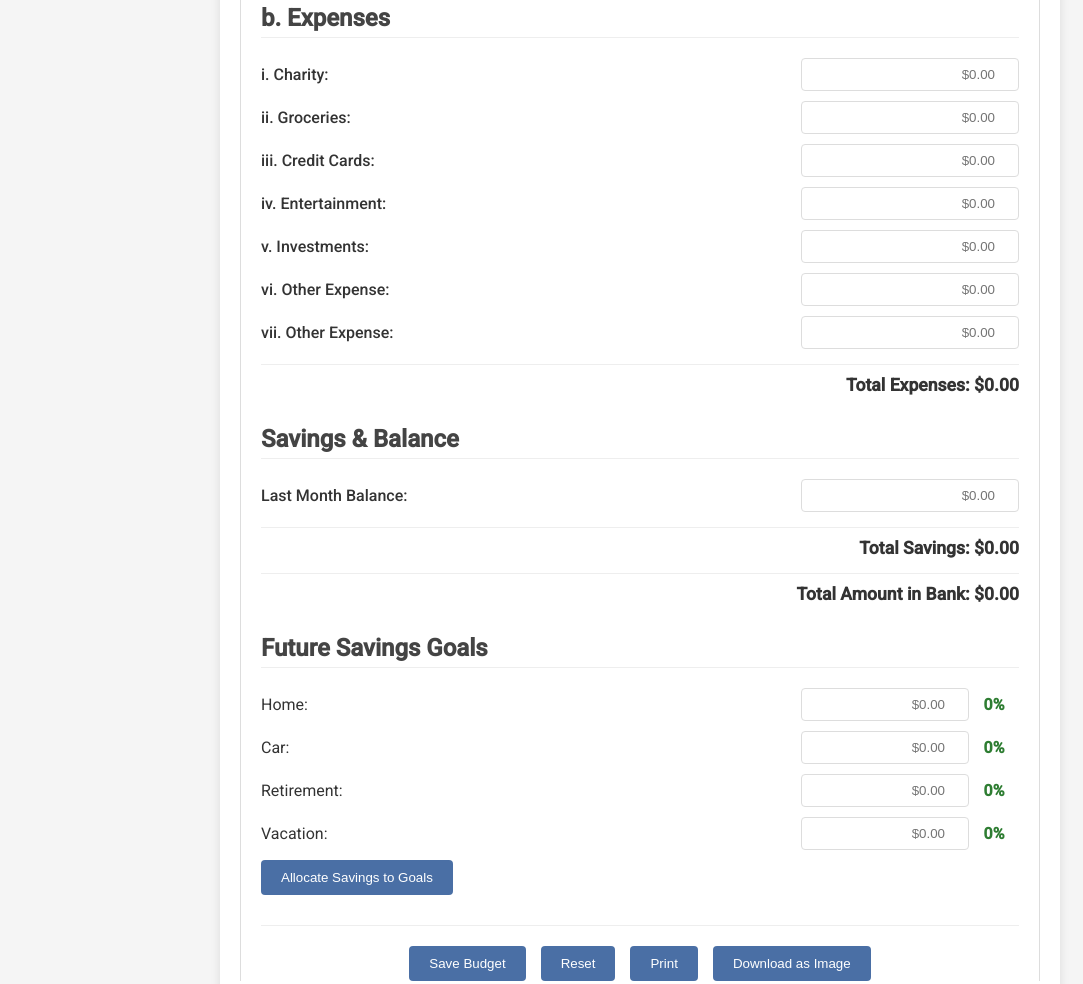
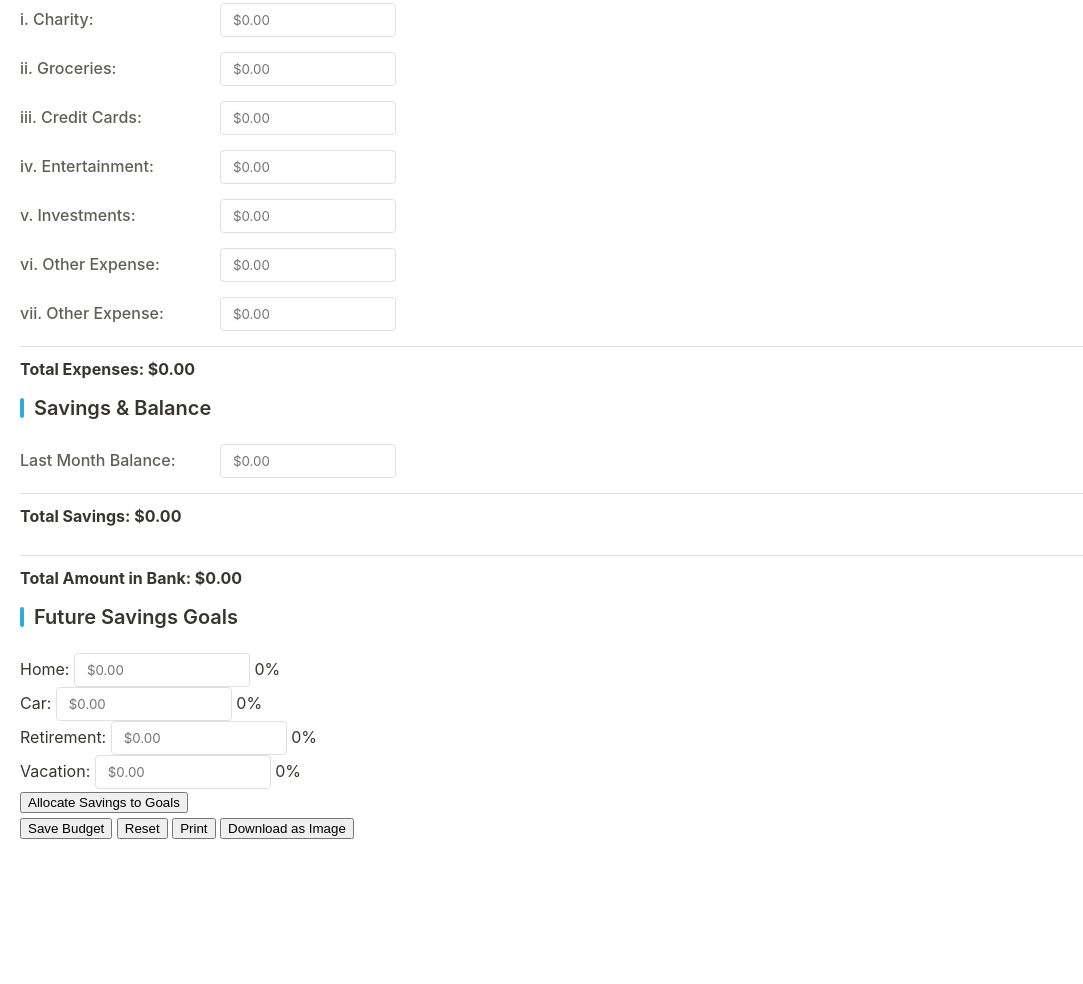
Before and after one commit to meghanakondamudi/budget-tracker, a plain HTML site: page index.html in a window 1280 px wide. Shown: the part 458-1442 px from the top of the page, without its empty margins (0-1083 px from the left). After the commit the page ends 1319 px from the top, so only its background shows below. Drawn offline with Linux system fonts and the light colour scheme.

Commit message:
Update style.css

```diff
--- a/style.css
+++ b/style.css
@@ -1,188 +1,208 @@
-body {
-    font-family: 'Roboto', sans-serif;
-    background-color: #f5f5f5;
-    padding: 20px;
-    color: #333;
+/* Modern Notion-inspired styling */
+:root {
+  --bg-color: #ffffff;
+  --primary-color: #37352f;
+  --secondary-color: #5f5e57;
+  --accent-color: #2eaadc;
+  --hover-color: #f5f5f5;
+  --border-color: #e0e0e0;
+  --card-bg: #f8f8f8;
+  --font-main: 'Inter', -apple-system, BlinkMacSystemFont, 'Segoe UI', Roboto, sans-serif;
+  --font-heading: 'Inter', -apple-system, BlinkMacSystemFont, 'Segoe UI', Roboto, sans-serif;
 }
 
-.paper {
-    background-color: white;
-    width: 90%;
-    max-width: 800px;
-    margin: 0 auto;
+/* Add Inter font from Google Fonts */
+@import url('https://fonts.googleapis.com/css2?family=Inter:wght@300;400;500;600;700&display=swap');
+
+body {
+  font-family: var(--font-main);
+  background-color: var(--bg-color);
+  color: var(--primary-color);
+  line-height: 1.6;
+  margin: 0;
   padding: 20px;
-    box-shadow: 0 0 10px rgba(0, 0, 0, 0.1);
-    position: relative;
   min-height: 100vh;
 }
 
-.margin {
-    border-left: 1px solid #ddd;
-    border-right: 1px solid #ddd;
-    padding: 0 20px;
-    min-height: 100vh;
+.container {
+  max-width: 900px;
+  margin: 0 auto;
+  padding: 30px;
+  background-color: var(--bg-color);
+  border-radius: 8px;
+  box-shadow: 0 2px 10px rgba(0, 0, 0, 0.05);
 }
 
-h1 {
-    text-align: center;
+.header {
   margin-bottom: 30px;
-    padding-bottom: 10px;
-    border-bottom: 1px solid #eee;
+  padding-bottom: 20px;
+  border-bottom: 1px solid var(--border-color);
 }
 
-.fancy-font {
-    font-family: 'Dancing Script', cursive;
-    font-size: 1.5em;
+.month-heading {
+  font-family: var(--font-heading);
+  font-weight: 600;
+  font-size: 28px;
+  color: var(--primary-color);
+  margin: 0 0 10px 0;
+}
+
+.month-input {
+  font-family: var(--font-heading);
+  font-weight: 600;
+  font-size: 28px;
+  color: var(--accent-color);
   border: none;
-    border-bottom: 1px dashed #aaa;
-    text-align: center;
-    width: 200px;
+  border-bottom: 2px solid var(--border-color);
+  padding: 5px 0;
+  width: 300px;
+  transition: all 0.2s ease;
+}
+
+.month-input:focus {
+  outline: none;
+  border-bottom-color: var(--accent-color);
+}
+
+.budget-section {
+  margin-bottom: 30px;
+  background-color: var(--card-bg);
+  padding: 20px;
+  border-radius: 6px;
+  transition: transform 0.2s ease;
+}
+
+.budget-section:hover {
+  transform: translateY(-2px);
 }
 
 h2 {
-    color: #444;
-    margin-top: 20px;
-    border-bottom: 1px solid #eee;
-    padding-bottom: 5px;
+  font-family: var(--font-heading);
+  font-weight: 600;
+  font-size: 20px;
+  color: var(--primary-color);
+  margin-top: 0;
+  margin-bottom: 20px;
+  display: flex;
+  align-items: center;
+}
+
+h2::before {
+  content: "";
+  display: inline-block;
+  width: 4px;
+  height: 20px;
+  background-color: var(--accent-color);
+  margin-right: 10px;
+  border-radius: 2px;
 }
 
 .input-group {
   display: flex;
-    justify-content: space-between;
-    margin: 10px 0;
   align-items: center;
+  margin-bottom: 15px;
 }
 
 .input-group label {
-    flex: 1;
+  width: 200px;
   font-weight: 500;
+  color: var(--secondary-color);
 }
 
-.input-group input {
-    flex: 1;
-    max-width: 200px;
-    padding: 8px;
-    border: 1px solid #ddd;
+.label-input {
+  font-family: var(--font-main);
+  border: none;
+  border-bottom: 1px dashed var(--border-color);
+  padding: 3px 5px;
+  width: 120px;
+  color: var(--secondary-color);
+}
+
+.label-input:focus {
+  outline: none;
+  border-bottom: 1px solid var(--accent-color);
+}
+
+input[type="number"] {
+  font-family: var(--font-main);
+  padding: 8px 12px;
+  border: 1px solid var(--border-color);
   border-radius: 4px;
-    text-align: right;
+  width: 150px;
+  transition: all 0.2s ease;
+}
+
+input[type="number"]:focus {
+  outline: none;
+  border-color: var(--accent-color);
+  box-shadow: 0 0 0 2px rgba(46, 170, 220, 0.2);
 }
 
 .total {
-    text-align: right;
-    margin: 15px 0;
-    padding-top: 10px;
-    border-top: 1px solid #eee;
+  font-weight: 600;
+  padding: 10px 0;
+  margin-top: 15px;
+  border-top: 1px solid var(--border-color);
 }
 
-.total strong {
-    font-size: 1.1em;
+.button-group {
+  display: flex;
+  gap: 10px;
+  margin-top: 20px;
 }
 
-.section {
-    margin-bottom: 30px;
+.button {
+  font-family: var(--font-heading);
+  font-weight: 500;
+  padding: 10px 20px;
+  background-color: white;
+  color: var(--accent-color);
+  border: 1px solid var(--accent-color);
+  border-radius: 4px;
+  cursor: pointer;
+  transition: all 0.2s ease;
 }
 
-.savings-goals {
-    margin-top: 15px;
+.button:hover {
+  background-color: var(--accent-color);
+  color: white;
+  transform: translateY(-1px);
 }
 
-.goal {
-    display: flex;
-    justify-content: space-between;
-    align-items: center;
-    margin: 10px 0;
+.button:active {
+  transform: translateY(0);
 }
 
-.goal label {
-    flex: 1;
+.button-primary {
+  background-color: var(--accent-color);
+  color: white;
 }
 
-.goal input {
-    flex: 1;
-    max-width: 150px;
-    padding: 8px;
-    border: 1px solid #ddd;
-    border-radius: 4px;
-    text-align: right;
+.button-primary:hover {
+  background-color: #1e8fc7;
 }
 
-.goal-progress {
-    width: 50px;
-    text-align: center;
-    font-weight: bold;
-    color: #2e7d32;
+/* Responsive design */
+@media (max-width: 768px) {
+  .container {
+    padding: 20px;
   }
 
-.actions {
-    display: flex;
-    justify-content: center;
-    gap: 15px;
-    margin-top: 30px;
-    padding-top: 20px;
-    border-top: 1px solid #eee;
-}
-
-button {
-    padding: 10px 20px;
-    background-color: #4a6fa5;
-    color: white;
-    border: none;
-    border-radius: 4px;
-    cursor: pointer;
-    font-weight: 500;
-    transition: background-color 0.3s;
-}
-
-button:hover {
-    background-color: #3a5a80;
-}
-
-@media print {
-    body {
-        background-color: white;
-        padding: 0;
-    }
-
-    .paper {
-        box-shadow: none;
-        width: 100%;
-        max-width: 100%;
-    }
-
-    button {
-        display: none;
-    }
-}
-
-@media (max-width: 600px) {
   .input-group {
     flex-direction: column;
     align-items: flex-start;
   }
 
-    .input-group input {
-        max-width: 100%;
+  .input-group label {
     width: 100%;
-        margin-top: 5px;
+    margin-bottom: 5px;
   }
 
-    .goal {
-        flex-direction: column;
-        align-items: flex-start;
+  input[type="number"] {
+    width: 100%;
   }
 
-    .goal input {
-        max-width: 100%;
+  .month-input {
     width: 100%;
-        margin: 5px 0;
-    }
-
-    .actions {
-        flex-direction: column;
-    }
-
-    button {
-        width: 100%;
-        margin-bottom: 10px;
   }
 }
```
Lines whose indentation alone changed are shown as unchanged.
